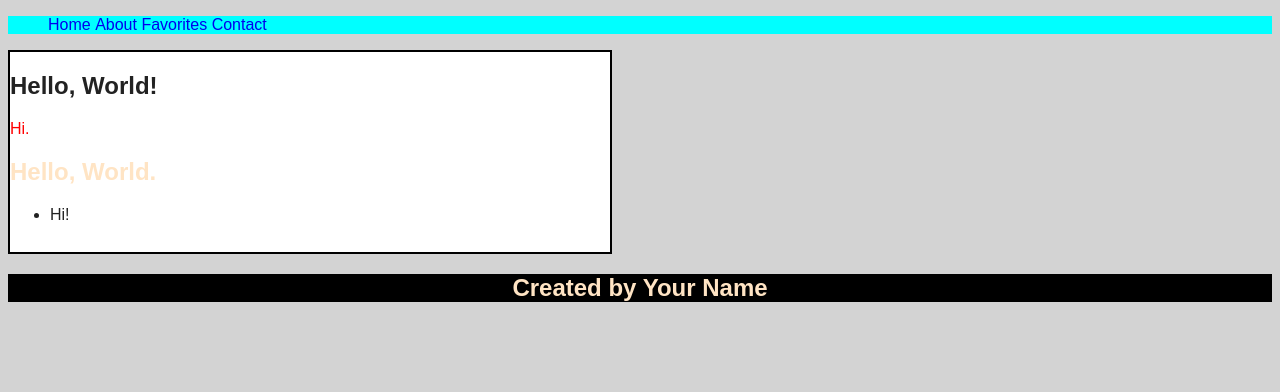
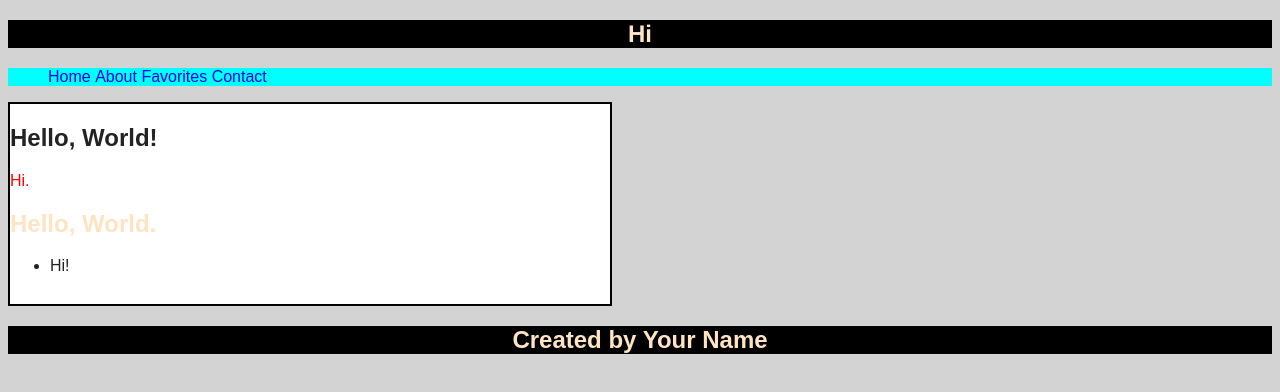
Before and after one commit to halcyonxxi/chapter-4-css, a plain HTML site: page index.html in a window 1280 px wide. Drawn offline with Linux system fonts and the light colour scheme.

Commit message:
Update index.html

```diff
--- a/index.html
+++ b/index.html
@@ -72,7 +72,7 @@
 
 <body>
 
-    <header></header>
+    <header><h2>Hi</h2></header>
 
     <nav>
         <ul>
```
